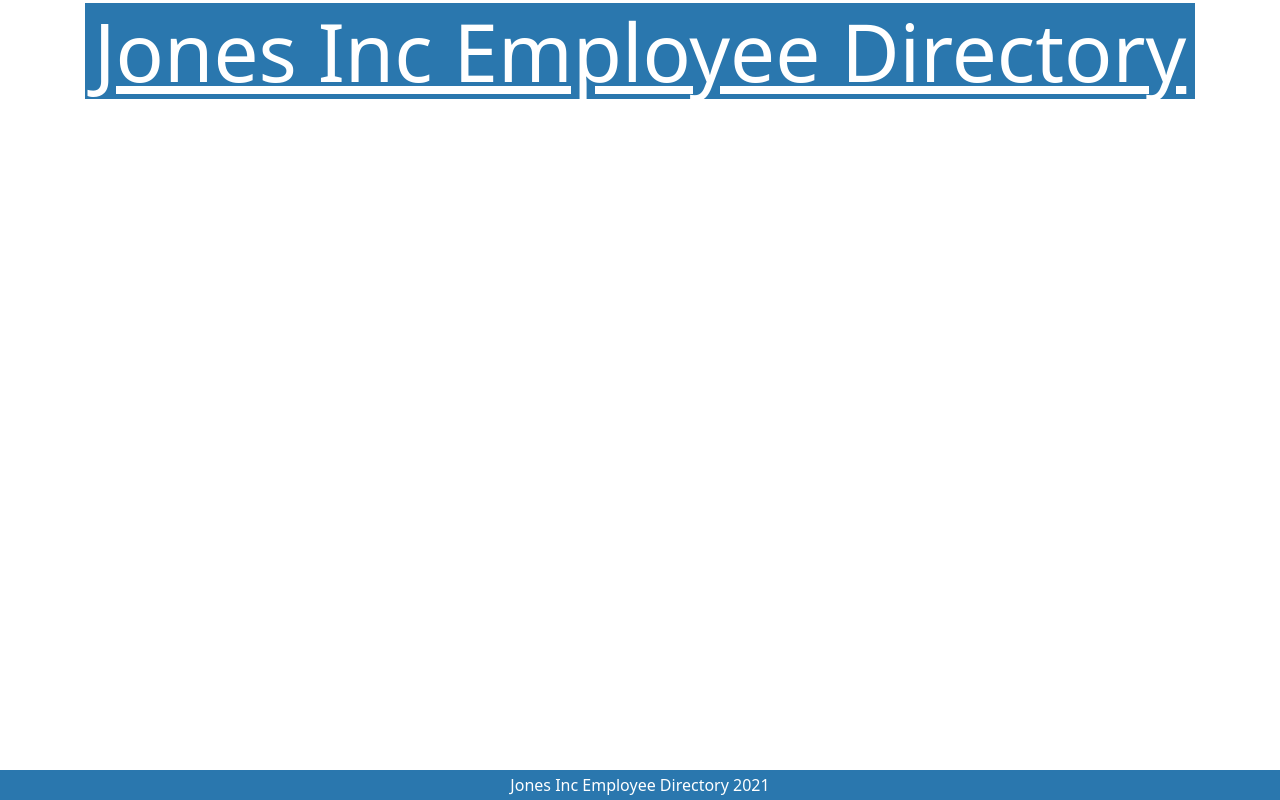
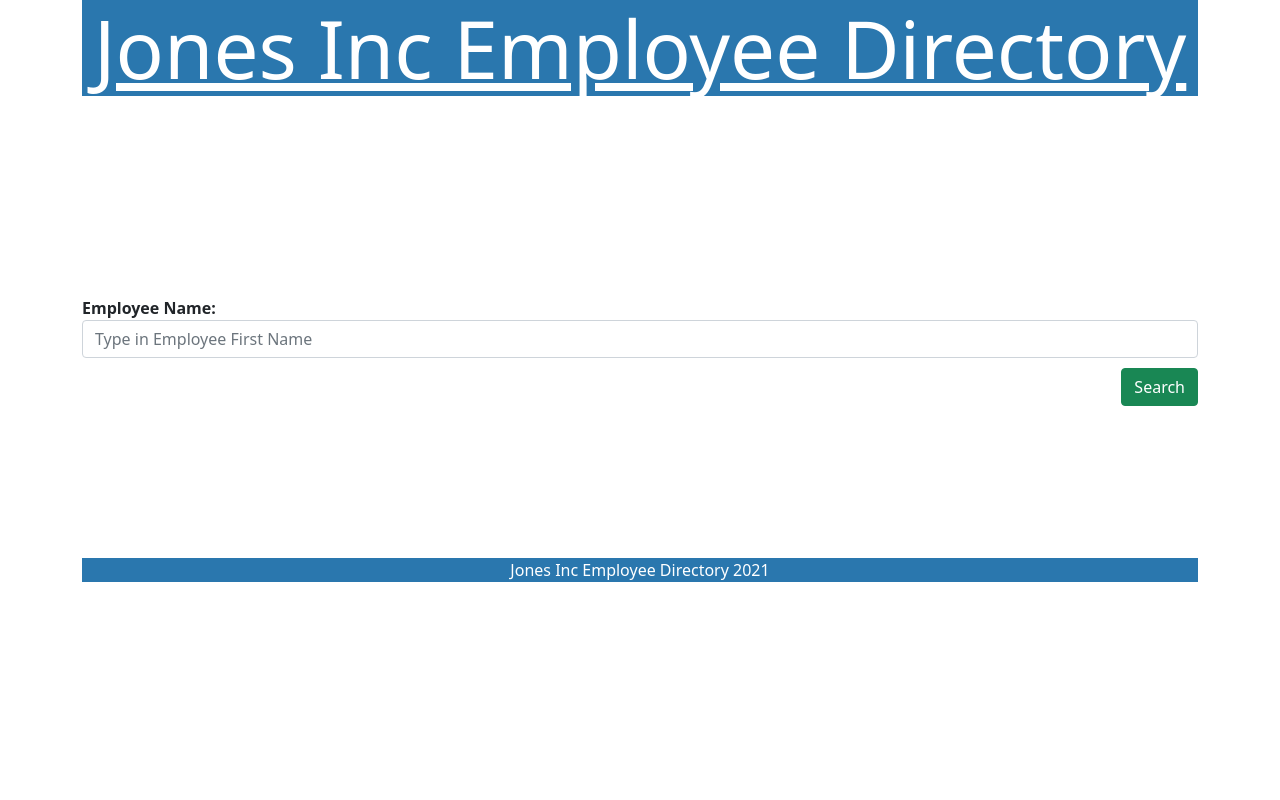
Before and after one commit to mtjones1979/emp-directory, a React (Create React App) app: page / in a window 1280 px wide. Built offline with nearby package versions, Linux system fonts and the light colour scheme.

Commit message:
set up search input form

```diff
--- a/src/App.js
+++ b/src/App.js
@@ -1,6 +1,6 @@
 import React from "react";
 import Header from "./components/Header/Header";
-// import Search from "./components/Search";
+import Search from "./components/Search/Search";
 // import EmpTable from "./components/EmpTable";
 import Footer from "./components/Footer/Footer";
 // import API from "./utils/API";
@@ -21,10 +21,10 @@ class App extends React.Component {
 
       <Header />
 
-      {/* <Search
+      <Search
       />
 
-      <EmpTable
+      {/* <EmpTable
       />
        */}
       <Footer />
--- a/src/components/Footer/Footer.js
+++ b/src/components/Footer/Footer.js
@@ -4,7 +4,7 @@ import "./style.css"
 function Footer() {
   return (
     <footer className="footer text-center">
-      <span>Jones Inc Employee Directory 2021</span>
+      Jones Inc Employee Directory 2021
     </footer>
   );
 }
--- a/src/components/Footer/style.css
+++ b/src/components/Footer/style.css
@@ -1,9 +1,8 @@
 .footer {
-    position: absolute;
-    bottom: 0;
-    left: 0;
-    right: 0;
-    padding: 3px;
-    background:#2A77AE;
-    color: white;
+  width: 100%;
+  text-align: center;
+  background: #2A77AE;
+  margin-bottom: 0px;
+  margin-top: 200px;
+  color: white;
   }
--- a/src/components/Header/style.css
+++ b/src/components/Header/style.css
@@ -4,8 +4,7 @@
   font-size: 5em;
   text-decoration: underline;
   background: #2A77AE;
-  margin-bottom: 100px;
-  margin-top: 100pox;
-  border-style: solid;
+  margin-bottom: 200px;
+  margin-top: 0px;
   color: white;
   }
--- a/src/components/Search/Search.js
+++ b/src/components/Search/Search.js
@@ -0,0 +1,25 @@
+import React from "react";
+import "./style.css";
+
+function Search(props) {
+    return (
+      <form className="search">
+        <div className="form-group">
+          <label ><strong>Employee Name: </strong></label>
+          <input
+            value={props.search}
+            onChange={props.handleInputChange}
+            name="name"
+            type="text"
+            className="form-control"
+            placeholder="Type in Employee First Name"
+            id="name"
+          />
+          <button type="submit" onClick={props.handleFormSubmit} className="btn btn-success">
+            Search
+          </button>
+        </div>
+      </form>
+    );
+  }
+  export default Search;
--- /dev/null
+++ b/src/components/Search/style.css
@@ -0,0 +1,9 @@
+form.search {
+   margin-top: 0px;
+  margin-bottom: 0px;
+  }
+
+form.search button[type="submit"] {
+  float: right;
+  margin-top: 10px;
+  }
```
